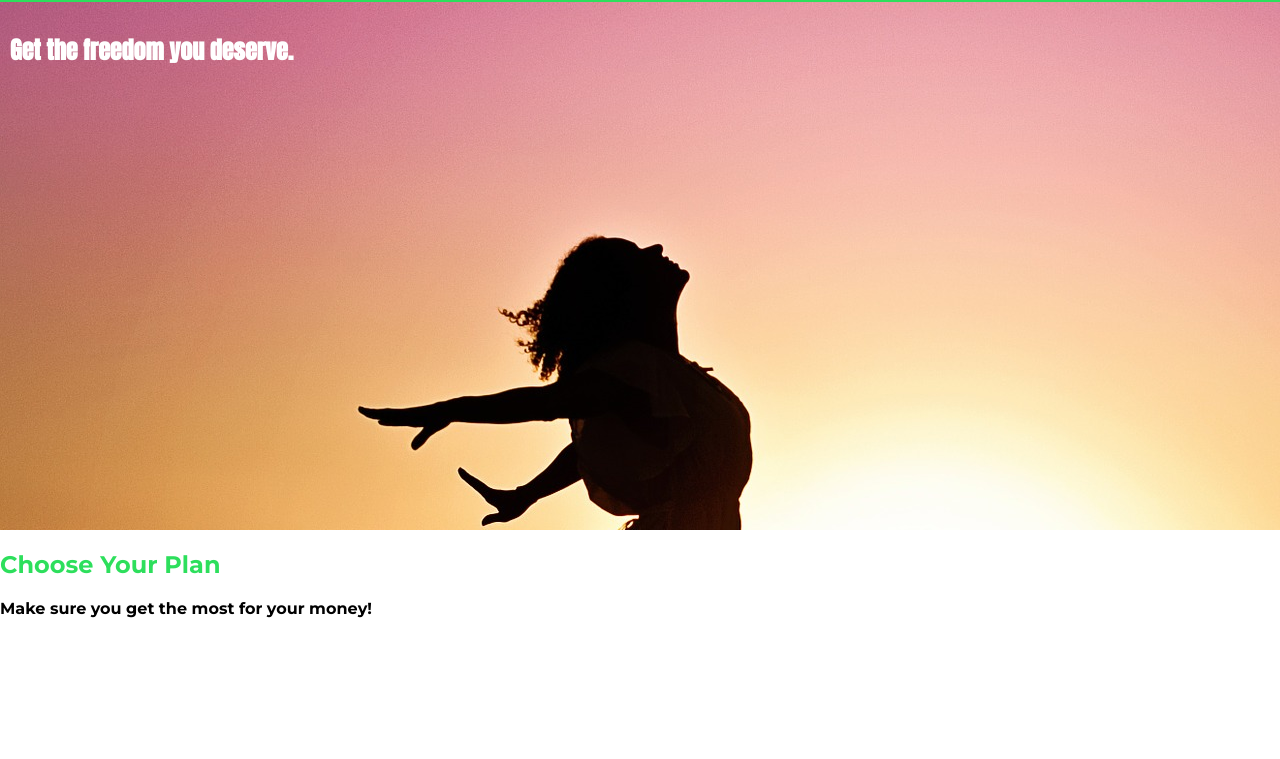
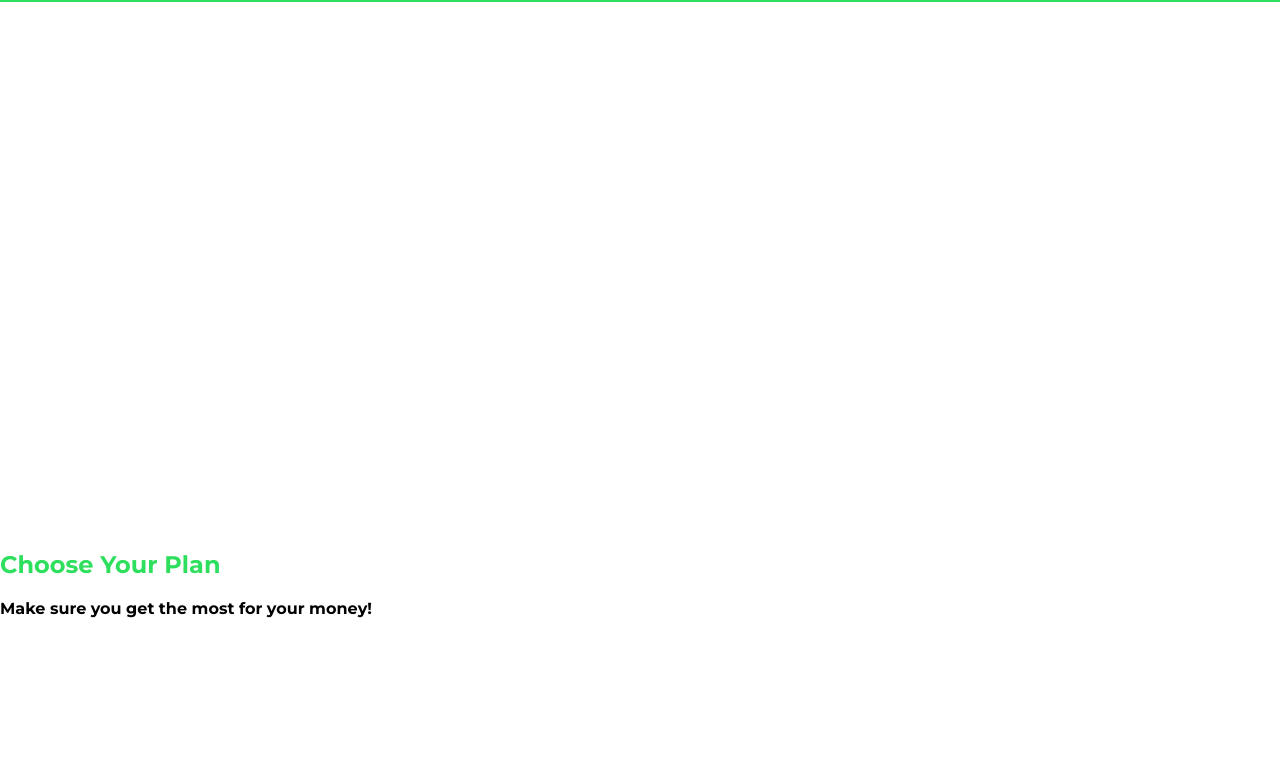
Before and after one commit to SeosoyoungE/css_pratice_and_master, a plain HTML site: page index.html in a window 1280 px wide. Shown: the part 41-800 px from the top of the page. Drawn offline with Linux system fonts and the light colour scheme.

Commit message:
Update main.css

```diff
--- a/main.css
+++ b/main.css
@@ -9,7 +9,6 @@ body{
     width: 100%;
     height: 528px;
     padding: 10px;
-    background: url("freedom.jpg");
 }
 .section-title{
     color: #2ddf5c;
```
